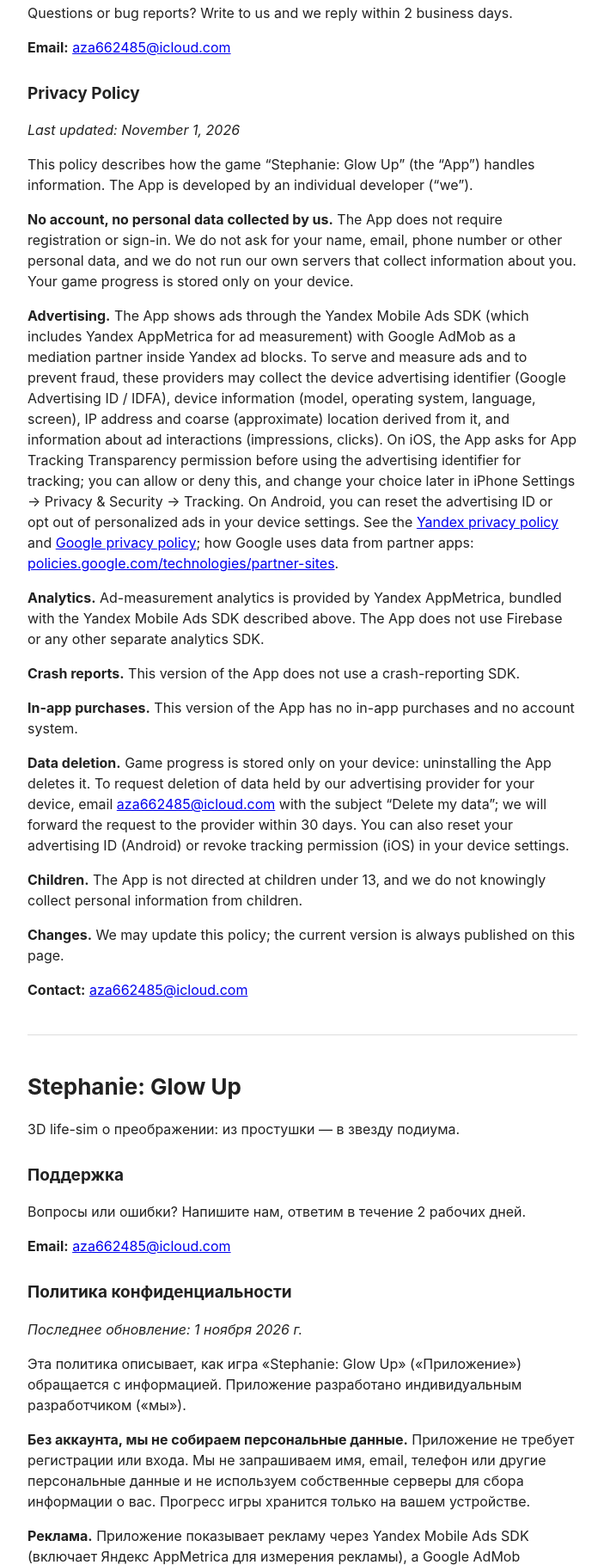
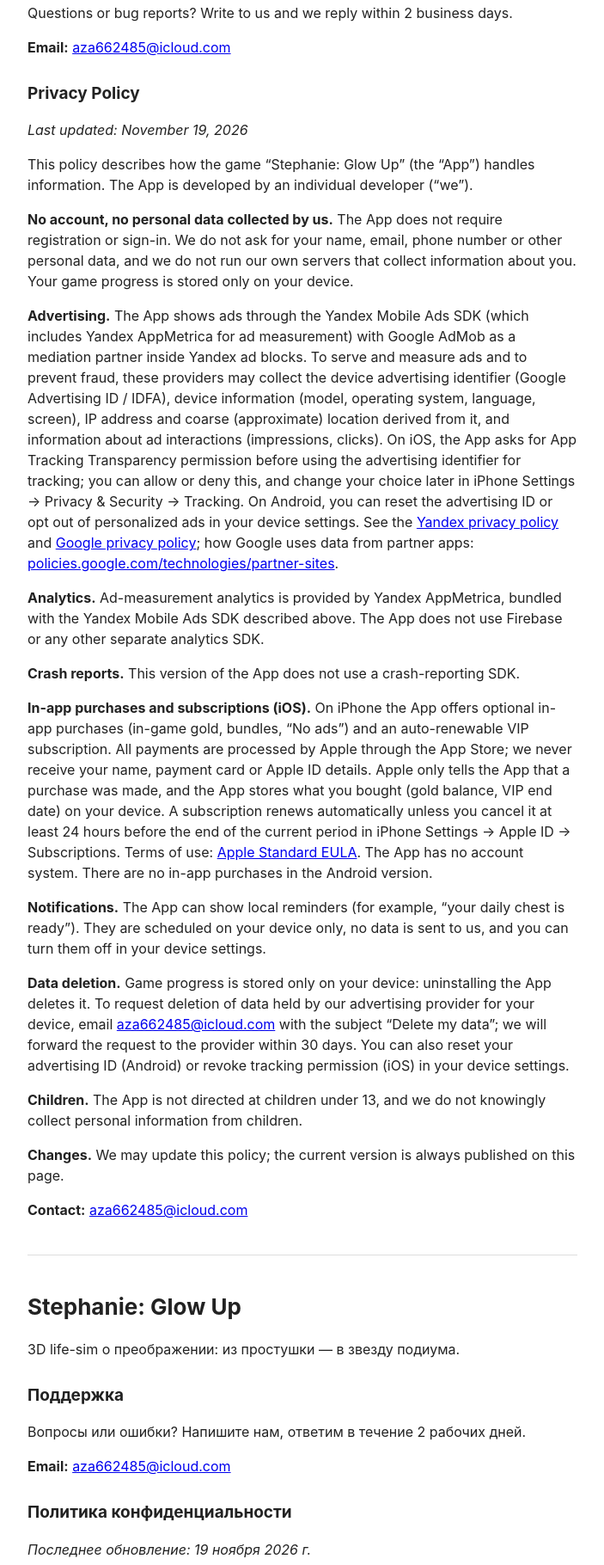
Before and after one commit to Tashpolotov/tashpolotov.github.io, a plain HTML site: page stephanie/index.html in a window 1280 px wide. Shown: the part 190-2010 px from the top of the page at 86% size, without its empty margins (288-991 px from the left). Drawn offline with Linux system fonts and the light colour scheme.

Commit message:
Stephanie: policy — iOS in-app purchases, VIP subscription, local notifications

```diff
--- a/stephanie/index.html
+++ b/stephanie/index.html
@@ -19,13 +19,14 @@
 <p><b>Email:</b> <a href="mailto:aza662485@icloud.com">aza662485@icloud.com</a></p>
 
 <h2 id="privacy">Privacy Policy</h2>
-<p><i>Last updated: November 1, 2026</i></p>
+<p><i>Last updated: November 19, 2026</i></p>
 <p>This policy describes how the game “Stephanie: Glow Up” (the “App”) handles information. The App is developed by an individual developer (“we”).</p>
 <p><b>No account, no personal data collected by us.</b> The App does not require registration or sign-in. We do not ask for your name, email, phone number or other personal data, and we do not run our own servers that collect information about you. Your game progress is stored only on your device.</p>
 <p><b>Advertising.</b> The App shows ads through the Yandex Mobile Ads SDK (which includes Yandex AppMetrica for ad measurement) with Google AdMob as a mediation partner inside Yandex ad blocks. To serve and measure ads and to prevent fraud, these providers may collect the device advertising identifier (Google Advertising ID / IDFA), device information (model, operating system, language, screen), IP address and coarse (approximate) location derived from it, and information about ad interactions (impressions, clicks). On iOS, the App asks for App Tracking Transparency permission before using the advertising identifier for tracking; you can allow or deny this, and change your choice later in iPhone Settings → Privacy & Security → Tracking. On Android, you can reset the advertising ID or opt out of personalized ads in your device settings. See the <a href="https://yandex.com/legal/confidential/">Yandex privacy policy</a> and <a href="https://policies.google.com/privacy">Google privacy policy</a>; how Google uses data from partner apps: <a href="https://policies.google.com/technologies/partner-sites">policies.google.com/technologies/partner-sites</a>.</p>
 <p><b>Analytics.</b> Ad-measurement analytics is provided by Yandex AppMetrica, bundled with the Yandex Mobile Ads SDK described above. The App does not use Firebase or any other separate analytics SDK.</p>
 <p><b>Crash reports.</b> This version of the App does not use a crash-reporting SDK.</p>
-<p><b>In-app purchases.</b> This version of the App has no in-app purchases and no account system.</p>
+<p><b>In-app purchases and subscriptions (iOS).</b> On iPhone the App offers optional in-app purchases (in-game gold, bundles, “No ads”) and an auto-renewable VIP subscription. All payments are processed by Apple through the App Store; we never receive your name, payment card or Apple ID details. Apple only tells the App that a purchase was made, and the App stores what you bought (gold balance, VIP end date) on your device. A subscription renews automatically unless you cancel it at least 24 hours before the end of the current period in iPhone Settings → Apple ID → Subscriptions. Terms of use: <a href="https://www.apple.com/legal/internet-services/itunes/dev/stdeula/">Apple Standard EULA</a>. The App has no account system. There are no in-app purchases in the Android version.</p>
+<p><b>Notifications.</b> The App can show local reminders (for example, “your daily chest is ready”). They are scheduled on your device only, no data is sent to us, and you can turn them off in your device settings.</p>
 <p id="delete"><b>Data deletion.</b> Game progress is stored only on your device: uninstalling the App deletes it. To request deletion of data held by our advertising provider for your device, email <a href="mailto:aza662485@icloud.com">aza662485@icloud.com</a> with the subject “Delete my data”; we will forward the request to the provider within 30 days. You can also reset your advertising ID (Android) or revoke tracking permission (iOS) in your device settings.</p>
 <p><b>Children.</b> The App is not directed at children under 13, and we do not knowingly collect personal information from children.</p>
 <p><b>Changes.</b> We may update this policy; the current version is always published on this page.</p>
@@ -42,13 +43,14 @@
 <p><b>Email:</b> <a href="mailto:aza662485@icloud.com">aza662485@icloud.com</a></p>
 
 <h2 id="privacy-ru">Политика конфиденциальности</h2>
-<p><i>Последнее обновление: 1 ноября 2026 г.</i></p>
+<p><i>Последнее обновление: 19 ноября 2026 г.</i></p>
 <p>Эта политика описывает, как игра «Stephanie: Glow Up» («Приложение») обращается с информацией. Приложение разработано индивидуальным разработчиком («мы»).</p>
 <p><b>Без аккаунта, мы не собираем персональные данные.</b> Приложение не требует регистрации или входа. Мы не запрашиваем имя, email, телефон или другие персональные данные и не используем собственные серверы для сбора информации о вас. Прогресс игры хранится только на вашем устройстве.</p>
 <p><b>Реклама.</b> Приложение показывает рекламу через Yandex Mobile Ads SDK (включает Яндекс AppMetrica для измерения рекламы), а Google AdMob подключён как партнёр медиации внутри рекламных блоков Яндекса. Для показа и измерения рекламы и защиты от мошенничества эти сервисы могут собирать рекламный идентификатор устройства (Google Advertising ID / IDFA), сведения об устройстве (модель, операционная система, язык, экран), IP-адрес и приблизительное местоположение по нему, а также данные о взаимодействии с рекламой (показы, клики). На iOS Приложение запрашивает разрешение App Tracking Transparency перед использованием рекламного идентификатора для трекинга; вы можете разрешить или запретить это и изменить выбор позже в Настройках iPhone → Конфиденциальность → Отслеживание. На Android рекламный идентификатор можно сбросить или отказаться от персонализированной рекламы в настройках устройства. Подробнее: <a href="https://yandex.ru/legal/confidential/">политика конфиденциальности Яндекса</a>, <a href="https://policies.google.com/privacy?hl=ru">политика конфиденциальности Google</a>.</p>
 <p><b>Аналитика.</b> Аналитика измерения рекламы предоставляется Яндекс AppMetrica в составе Yandex Mobile Ads SDK, описанного выше. Приложение не использует Firebase и другие отдельные SDK аналитики.</p>
 <p><b>Отчёты о сбоях.</b> В этой версии Приложения нет SDK для отчётов о сбоях.</p>
-<p><b>Покупки.</b> В этой версии Приложения нет встроенных покупок и системы аккаунтов.</p>
+<p><b>Покупки и подписки (iOS).</b> На iPhone в Приложении есть необязательные встроенные покупки (игровое золото, наборы, «Без рекламы») и автопродляемая подписка VIP. Все платежи проводит Apple через App Store; мы не получаем ваше имя, данные карты или Apple ID. Apple лишь сообщает Приложению о покупке, а Приложение хранит купленное (баланс золота, дату окончания VIP) на вашем устройстве. Подписка продлевается автоматически, если не отменить её не позже чем за 24 часа до конца текущего периода в Настройках iPhone → Apple ID → Подписки. Условия использования: <a href="https://www.apple.com/legal/internet-services/itunes/dev/stdeula/">стандартное соглашение Apple (EULA)</a>. Системы аккаунтов нет. В версии для Android встроенных покупок нет.</p>
+<p><b>Уведомления.</b> Приложение может показывать локальные напоминания (например, «сундук дня готов»). Они создаются только на устройстве, никакие данные нам не передаются; отключить их можно в настройках устройства.</p>
 <p id="delete-ru"><b>Удаление данных.</b> Прогресс игры хранится только на устройстве: удаление Приложения стирает его. Чтобы запросить удаление данных, собранных для вашего устройства рекламным сервисом, напишите на <a href="mailto:aza662485@icloud.com">aza662485@icloud.com</a> с темой «Удалить мои данные» — мы передадим запрос сервису в течение 30 дней. Рекламный идентификатор можно сбросить в настройках Android или отключить отслеживание в настройках iOS.</p>
 <p><b>Дети.</b> Приложение не предназначено для детей младше 13 лет, и мы сознательно не собираем персональные данные детей.</p>
 <p><b>Изменения.</b> Мы можем обновлять эту политику; актуальная версия всегда опубликована на этой странице.</p>
```
